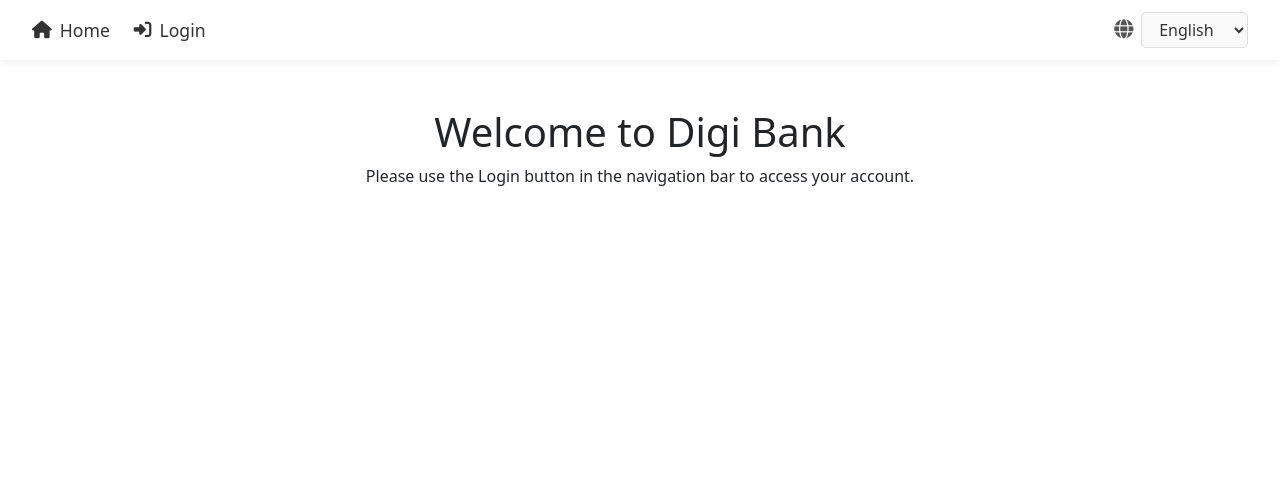
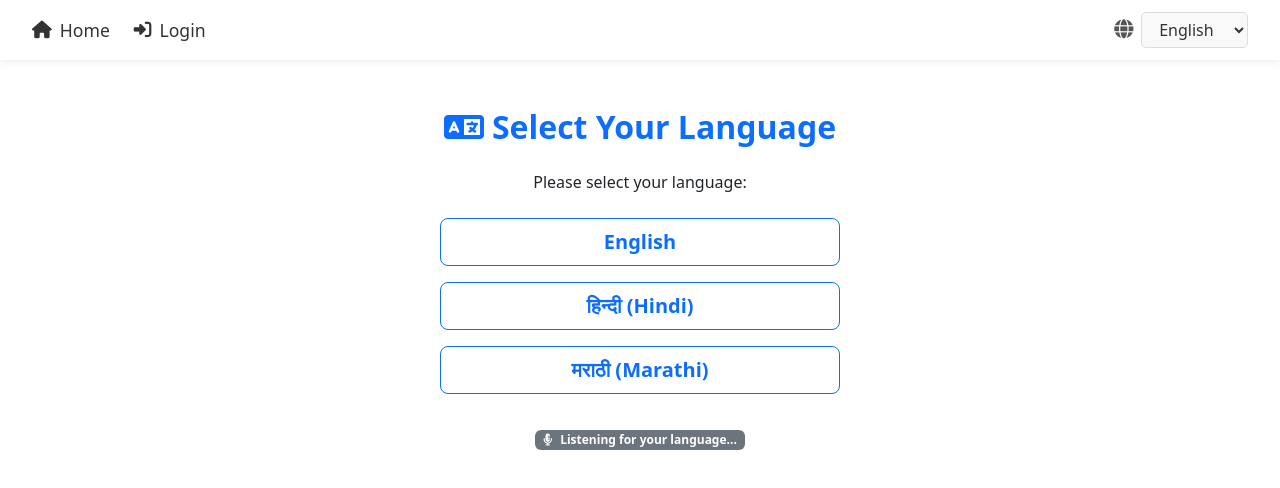
Before and after one commit to anjii31/digi-bank-dummy, a React (Vite) app: page / in a window 1280 px wide. Shown: the top 488 px of the page. Built offline with nearby package versions, Linux system fonts and the light colour scheme; no server answers.

Commit message:
added language selection via audio prompt

```diff
--- a/src/components/Home.jsx
+++ b/src/components/Home.jsx
@@ -1,6 +1,126 @@
-import React from 'react';
+import React, { useState, useEffect, useRef } from 'react';
 
 const Home = () => {
+  // Language selection state
+  const [language, setLanguage] = useState('');
+  const [listening, setListening] = useState(false);
+  const [speechError, setSpeechError] = useState('');
+  const recognitionRef = useRef(null);
+  const autoRestartRef = useRef(true);
+
+  // Play TTS prompt for language selection
+  useEffect(() => {
+    if (!language) {
+      const synth = window.speechSynthesis;
+      if (synth) {
+        const utter = new window.SpeechSynthesisUtterance(
+          'Please select your language: English, Hindi, or Marathi.'
+        );
+        utter.lang = 'en-IN';
+        synth.cancel(); // Stop any previous speech
+        synth.speak(utter);
+      }
+    }
+  }, [language]);
+
+  // Start speech recognition automatically
+  useEffect(() => {
+    if (language) {
+      // Stop recognition if language is set
+      if (recognitionRef.current) {
+        recognitionRef.current.onend = null;
+        recognitionRef.current.stop();
+      }
+      setListening(false);
+      return;
+    }
+    if (!('webkitSpeechRecognition' in window) && !('SpeechRecognition' in window)) {
+      setSpeechError('Speech recognition is not supported in this browser.');
+      return;
+    }
+    const SpeechRecognition = window.SpeechRecognition || window.webkitSpeechRecognition;
+    const recognition = new SpeechRecognition();
+    recognition.lang = 'en-IN';
+    recognition.interimResults = false;
+    recognition.maxAlternatives = 1;
+    recognitionRef.current = recognition;
+    setSpeechError('');
+    setListening(true);
+    autoRestartRef.current = true;
+    recognition.start();
+    recognition.onresult = (event) => {
+      setListening(false);
+      autoRestartRef.current = false;
+      const transcript = event.results[0][0].transcript.toLowerCase();
+      if (transcript.includes('english')) {
+        setLanguage('en');
+      } else if (transcript.includes('hindi') || transcript.includes('हिंदी')) {
+        setLanguage('hi');
+      } else if (transcript.includes('marathi') || transcript.includes('मराठी')) {
+        setLanguage('mr');
+      } else {
+        setSpeechError('Could not recognize the language. Please try again.');
+        autoRestartRef.current = true;
+      }
+    };
+    recognition.onerror = (event) => {
+      setListening(false);
+      setSpeechError('Speech recognition error: ' + event.error);
+      autoRestartRef.current = true;
+    };
+    recognition.onend = () => {
+      setListening(false);
+      if (!language && autoRestartRef.current) {
+        setTimeout(() => {
+          if (!language) {
+            setListening(true);
+            recognition.start();
+          }
+        }, 500);
+      }
+    };
+    // Cleanup on unmount
+    return () => {
+      autoRestartRef.current = false;
+      recognition.onend = null;
+      recognition.stop();
+    };
+  }, [language]);
+
+  // If user clicks a button, stop listening
+  const handleSetLanguage = (lang) => {
+    autoRestartRef.current = false;
+    if (recognitionRef.current) {
+      recognitionRef.current.onend = null;
+      recognitionRef.current.stop();
+    }
+    setLanguage(lang);
+  };
+
+  if (!language) {
+    return (
+      <div style={{ textAlign: 'center', marginTop: '3rem', maxWidth: 400, marginLeft: 'auto', marginRight: 'auto' }}>
+        <h2 className="fw-bold text-primary mb-4">
+          <i className="fas fa-language me-2"></i>
+          Select Your Language
+        </h2>
+        <p className="mb-4">Please select your language:</p>
+        <div className="d-flex flex-column gap-3 align-items-center">
+          <button className="btn btn-outline-primary btn-lg w-100" onClick={() => handleSetLanguage('en')}>English</button>
+          <button className="btn btn-outline-primary btn-lg w-100" onClick={() => handleSetLanguage('hi')}>हिन्दी (Hindi)</button>
+          <button className="btn btn-outline-primary btn-lg w-100" onClick={() => handleSetLanguage('mr')}>मराठी (Marathi)</button>
+          <div className="mt-3">
+            <span className="badge bg-secondary">
+              <i className={`fas fa-microphone${listening ? '-alt' : ''} me-2`}></i>
+              {listening ? 'Listening for your language...' : 'Not listening'}
+            </span>
+          </div>
+          {speechError && <div className="alert alert-danger mt-3" role="alert">{speechError}</div>}
+        </div>
+      </div>
+    );
+  }
+
   return (
     <div style={{ textAlign: 'center', marginTop: '3rem' }}>
       <h1>Welcome to Digi Bank</h1>
--- a/src/components/Onboarding.jsx
+++ b/src/components/Onboarding.jsx
@@ -66,6 +66,62 @@ function Onboarding() {
   const [showGoalSuggestions, setShowGoalSuggestions] = useState(false);
   const { currentUser } = useAuth();
   const navigate = useNavigate();
+
+  // Language selection state
+  const [language, setLanguage] = useState('');
+  const [listening, setListening] = useState(false);
+  const [speechError, setSpeechError] = useState('');
+
+  // Play TTS prompt for language selection
+  useEffect(() => {
+    if (!language) {
+      const synth = window.speechSynthesis;
+      if (synth) {
+        const utter = new window.SpeechSynthesisUtterance(
+          'Please select your language: English, Hindi, or Marathi.'
+        );
+        utter.lang = 'en-IN';
+        synth.cancel(); // Stop any previous speech
+        synth.speak(utter);
+      }
+    }
+  }, [language]);
+
+  // Speech recognition for language selection
+  const handleSpeakLanguage = () => {
+    setSpeechError('');
+    if (!('webkitSpeechRecognition' in window) && !('SpeechRecognition' in window)) {
+      setSpeechError('Speech recognition is not supported in this browser.');
+      return;
+    }
+    const SpeechRecognition = window.SpeechRecognition || window.webkitSpeechRecognition;
+    const recognition = new SpeechRecognition();
+    recognition.lang = 'en-IN';
+    recognition.interimResults = false;
+    recognition.maxAlternatives = 1;
+    setListening(true);
+    recognition.start();
+    recognition.onresult = (event) => {
+      setListening(false);
+      const transcript = event.results[0][0].transcript.toLowerCase();
+      if (transcript.includes('english')) {
+        setLanguage('en');
+      } else if (transcript.includes('hindi') || transcript.includes('हिंदी')) {
+        setLanguage('hi');
+      } else if (transcript.includes('marathi') || transcript.includes('मराठी')) {
+        setLanguage('mr');
+      } else {
+        setSpeechError('Could not recognize the language. Please try again.');
+      }
+    };
+    recognition.onerror = (event) => {
+      setListening(false);
+      setSpeechError('Speech recognition error: ' + event.error);
+    };
+    recognition.onend = () => {
+      setListening(false);
+    };
+  };
 
   // Prefill onboarding form with existing profile
   useEffect(() => {
@@ -153,6 +209,29 @@ function Onboarding() {
       <div className="container py-5 text-center">
         <span className="spinner-border text-primary me-2"></span>
         <span>Loading your profile...</span>
+      </div>
+    );
+  }
+
+  // Language selection UI
+  if (!language) {
+    return (
+      <div className="container py-5 text-center" style={{ maxWidth: 400 }}>
+        <h2 className="fw-bold text-primary mb-4">
+          <i className="fas fa-language me-2"></i>
+          Select Your Language
+        </h2>
+        <p className="mb-4">Please select your language:</p>
+        <div className="d-flex flex-column gap-3 align-items-center">
+          <button className="btn btn-outline-primary btn-lg w-100" onClick={() => setLanguage('en')}>English</button>
+          <button className="btn btn-outline-primary btn-lg w-100" onClick={() => setLanguage('hi')}>हिन्दी (Hindi)</button>
+          <button className="btn btn-outline-primary btn-lg w-100" onClick={() => setLanguage('mr')}>मराठी (Marathi)</button>
+          <button className="btn btn-outline-secondary btn-lg w-100 mt-3 d-flex align-items-center justify-content-center" onClick={handleSpeakLanguage} disabled={listening}>
+            <i className={`fas fa-microphone${listening ? '-alt' : ''} me-2`}></i>
+            {listening ? 'Listening...' : 'Speak Now'}
+          </button>
+          {speechError && <div className="alert alert-danger mt-3" role="alert">{speechError}</div>}
+        </div>
       </div>
     );
   }
```
